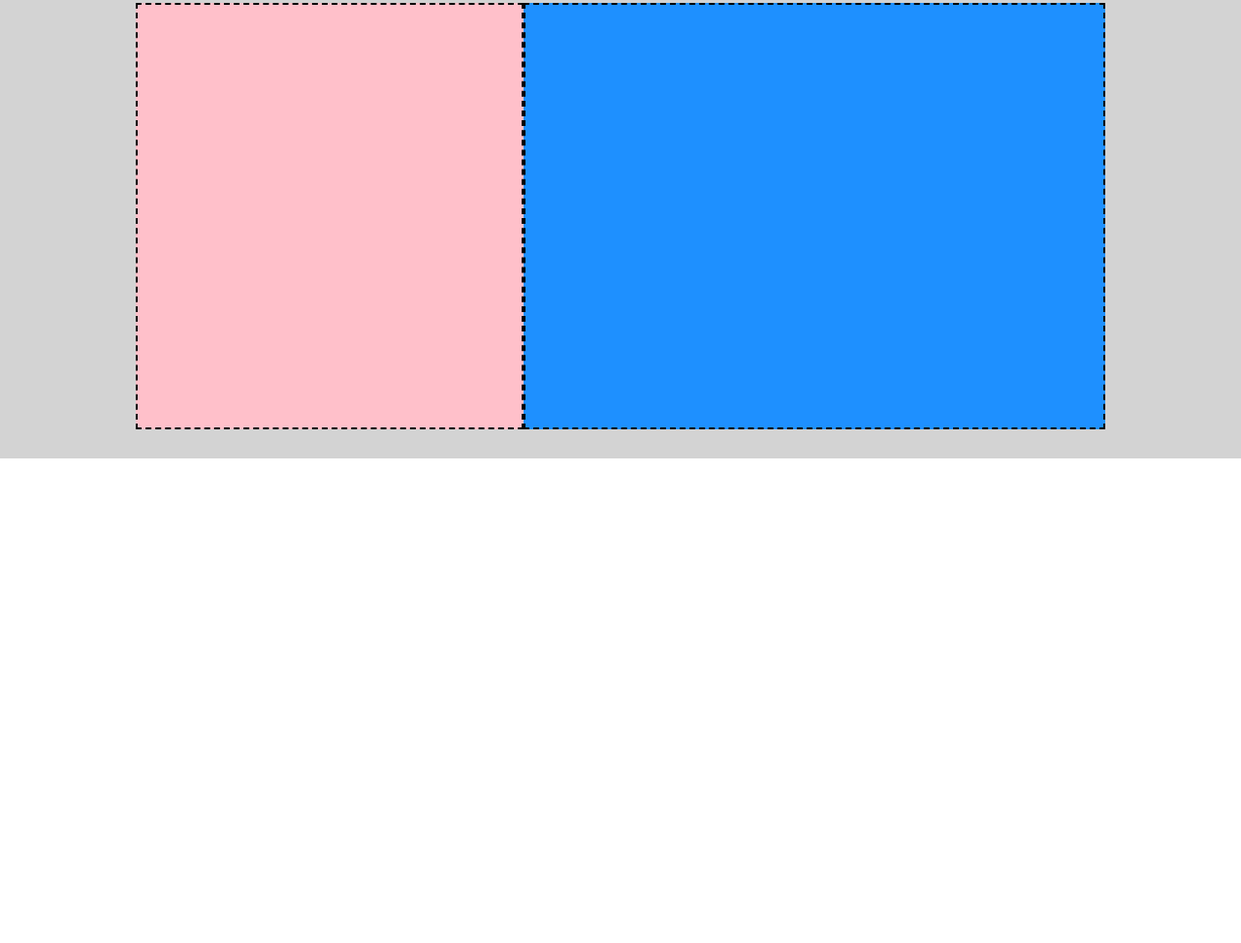
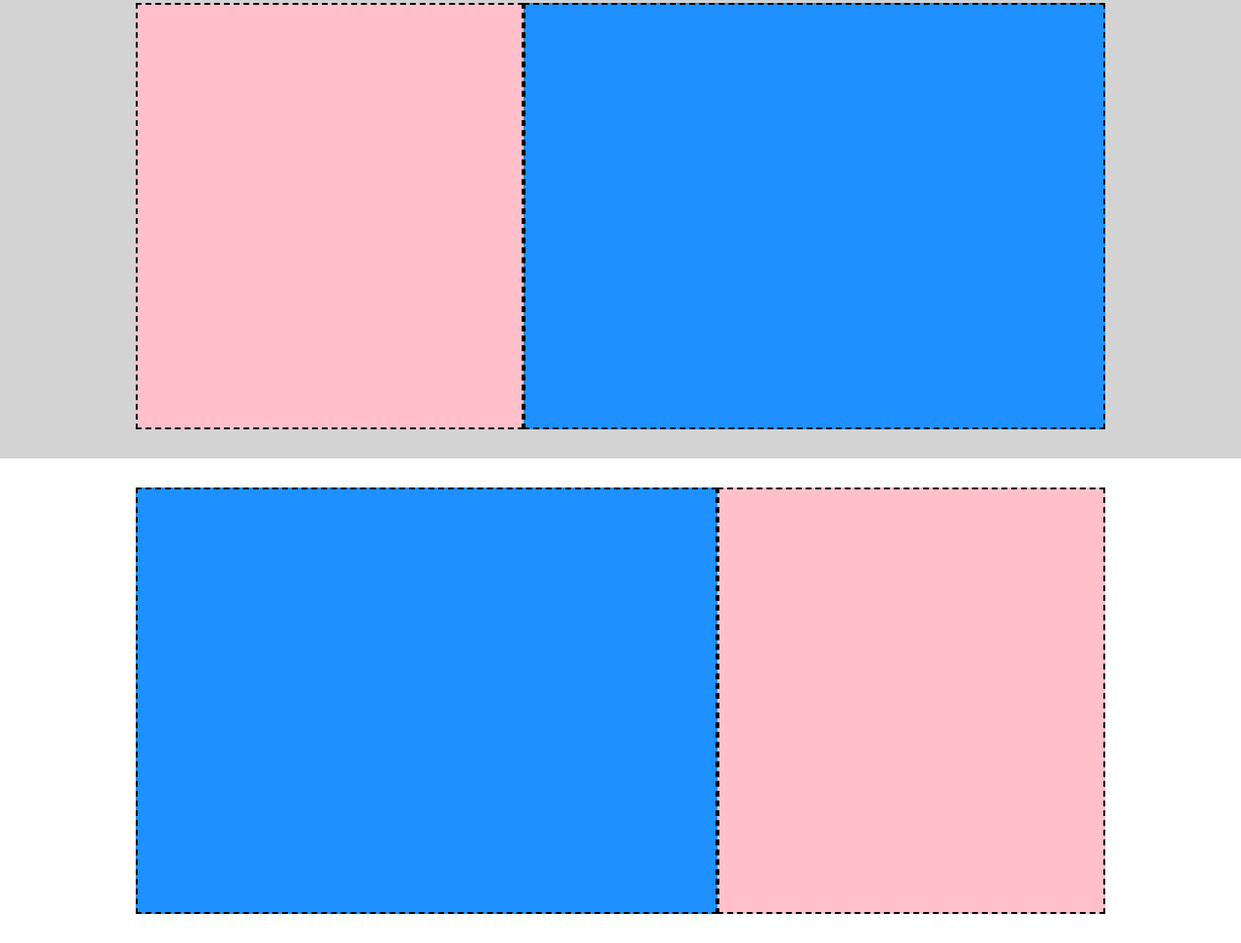
Before and after one commit to Samuele-Finotello/htmlcss-struttura-discord, a plain HTML site: page index.html in a window 1280 px wide. Shown: the part 977-1950 px from the top of the page at 97% size. Before the commit the page ends 1450 px from the top, so only its background shows below. Drawn offline with Linux system fonts and the light colour scheme.

Commit message:
[add] fourth section

```diff
--- a/index.html
+++ b/index.html
@@ -45,6 +45,12 @@
       </div>
     </section>
 
+    <section class="flex pd-20 h-500">
+      <div class="container">
+        <div class="bg-lblue wd-60 border"></div>
+        <div class="bg-lpink wd-40 border"></div>
+      </div>
+    </section>
 
 
   </main>
```
